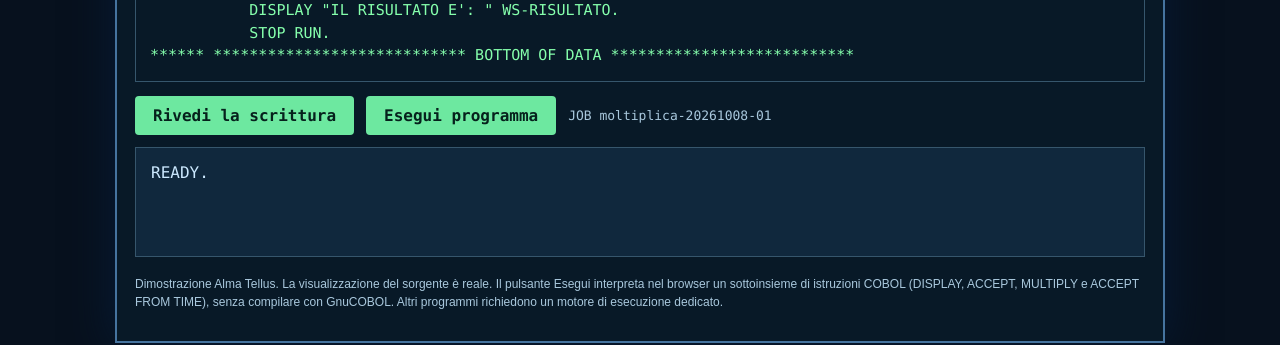
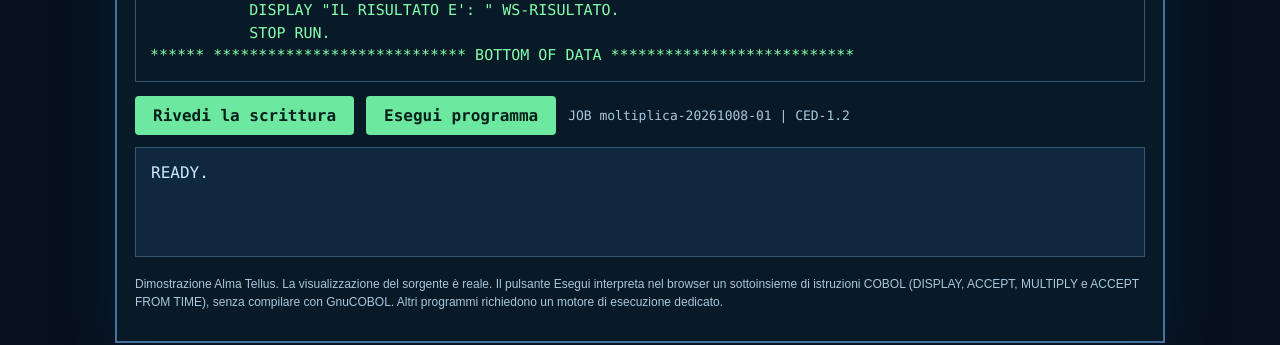
Before and after one commit to almatellus/almatellus.github.io, a Jekyll site: the page built from ced/index.html, in a window 1280 px wide and 900 px high, scrolled down 265 px. Shown: the part 398-743 px from the top of the window. Built offline with Jekyll 4.4.1, drawn with Linux system fonts in a browser that asks for light colours.

Commit message:
Improve mobile CED fixed columns and show runtime revision

```diff
--- a/ced/index.html
+++ b/ced/index.html
@@ -17,6 +17,12 @@
 .ced .row{display:flex;align-items:center;gap:12px;flex-wrap:wrap;margin-top:14px}
 .ced .small{color:#a9c8dd;font:12px/1.5 Arial,sans-serif;margin-top:18px}.ced .ok{color:#85ffac}.ced .warn{color:#ffdc87}
 @media(max-width:680px){.ced{padding-top:96px}.ced .screen{padding:8px}.ced pre{font-size:12px;min-height:280px}.ced h1{font-size:18px}}
+
+/* Keep COBOL columns legible on narrow phones without wrapping code. */
+.ced pre{white-space:pre;overflow-x:auto;overflow-wrap:normal;max-width:100%;font-size:clamp(11px,1.3vw,15px)}
+.ced .screen{min-width:0;max-width:1050px}
+.ced .run{overflow-wrap:anywhere}
+@media(max-width:680px){.ced pre{font-size:12px;line-height:1.6}.ced .row button{font-size:14px}.ced .bar{font-size:13px}}
 </style>
 <main class="ced">
 <div class="screen">
@@ -36,6 +42,7 @@
 (function(){
 "use strict";
 const $=id=>document.getElementById(id);
+const runtimeVersion="CED-1.2";
 let last=null, active=null, timer=null, stepping=false;
 const endpoint="/ced/live.json";
 const pause=ms=>new Promise(r=>setTimeout(r,ms));
```
Also changed, not shown: other parts of ced/index.html (+1 -1 lines).
